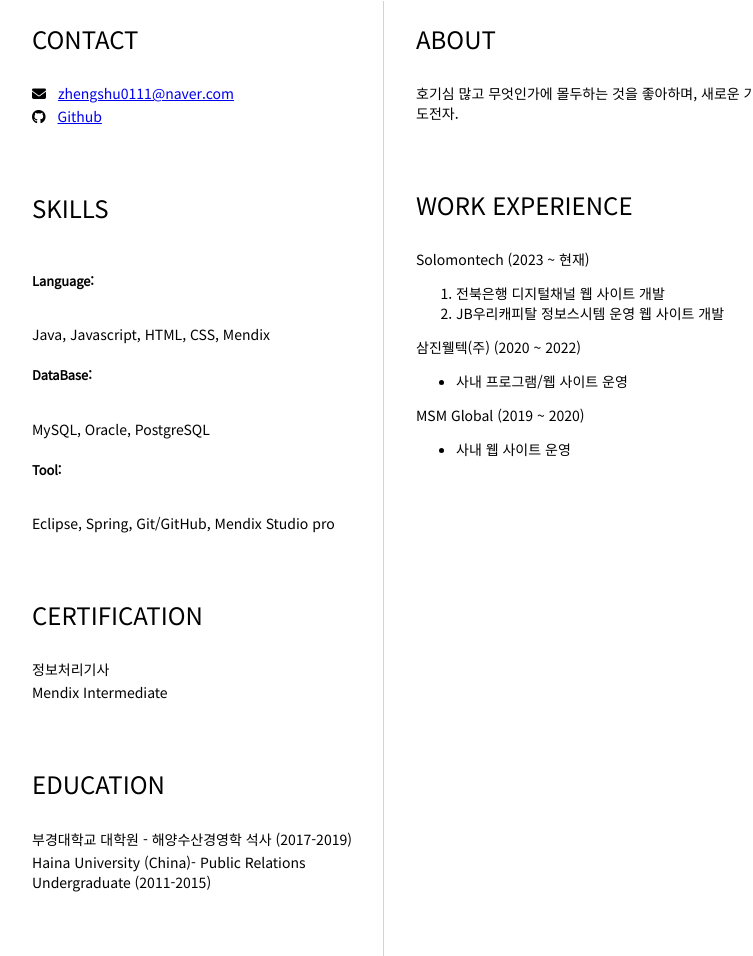
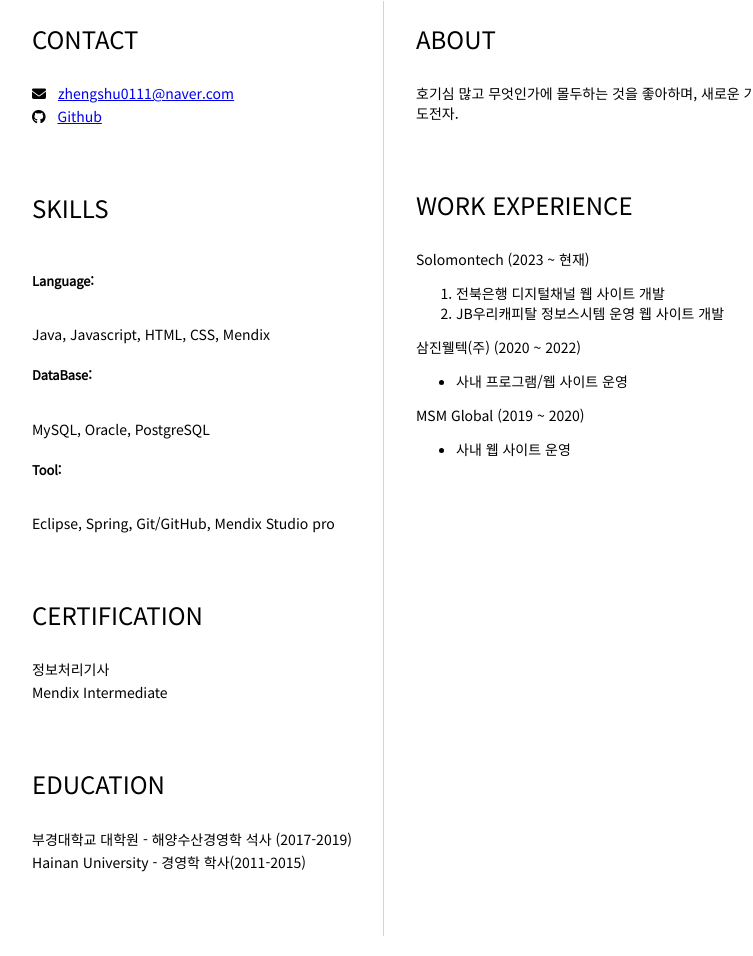
Before and after one commit to zshus/zshus.github.io, a plain HTML site: page index.html in a window 1280 px wide. Shown: the part 258-1214 px from the top of the page, without its empty margins (160-913 px from the left). Drawn offline with Linux system fonts and the light colour scheme.

Commit message:
내용 작성

```diff
--- a/index.html
+++ b/index.html
@@ -13,21 +13,16 @@
 <body>
 
     <header id="header">
-        <!-- 이력서 헤더 : 이름과 타이틀 작성  #87C540-->
         <img src="myimg.jpg" alt="사진" style="float: left;border: 5px double #87C5; width:100px; height:130px;">
-
-
         <h1 id="myname">이름</h1>
         <hr>
         웹 개발자 (Java, Mendix)
         <hr>
       </header>
-
       <main>
         <article id="mainLeft">
           <section>
             <h2>CONTACT</h2>
-            <!-- 소셜 미디어를 비롯한 연락처 정보 -->
             <p>
                 <i class="fa fa-envelope" aria-hidden="true"></i>
                 <a href="mailto:zhengshu0111@naver.com">zhengshu0111@naver.com</a>
@@ -39,38 +34,28 @@
           </section>
           <section>
             <h2>SKILLS</h2>
-            <!-- 자신이 잘할 수 있는 분야 -->
             <h5>Language:</h5><p> Java, Javascript, HTML, CSS, Mendix </p>
             <h5>DataBase:</h5><p> MySQL, Oracle, PostgreSQL </p>
             <h5>Tool:</h5><p>  Eclipse, Spring, Git/GitHub, Mendix Studio pro </p>
           </section>
           <section>
             <h2>CERTIFICATION</h2>
-            <!-- 자격증 -->
             <p>정보처리기사</p>
             <p>Mendix Intermediate</p>
-            <!-- <ol>
-                <li>정보처리기사</li>
-                <li>Mendix Intermediate</li>
-            </ol>                    -->
           </section>
           <section>
             <h2>EDUCATION</h2>
-            <!-- 학력 -->
             <p>부경대학교 대학원 - 해양수산경영학 석사 (2017-2019)</p>
-            <p>Haina University (China)- Public Relations Undergraduate (2011-2015)</p>
+            <p>Hainan University - 경영학 학사(2011-2015)</p>
           </section>
         </article>
         <article id="mainRight">
           <section>
             <h2>ABOUT</h2>
-            <!-- 자기 소개 -->
             <p>호기심 많고 무엇인가에 몰두하는 것을 좋아하며, 새로운 기술을 익히는 것을 주저하지 않는 도전자.</p>
           </section>
           <section>
             <h2>WORK EXPERIENCE</h2>
-            <!-- 경력 작성 -->
-            <!--  <h3>직책</h3> -->
             <p>Solomontech (2023 ~ 현재)</p>
             <ol>
               <li>전북은행 디지털채널 웹 사이트 개발</li>
@@ -84,15 +69,7 @@
             <ul>
               <li>사내 웹 사이트 운영</li>
             </ul>
-            <!--<h3>수상 경력</h3>
-            <ul>
-              <li>수상 경력이 있다면 여기에</li>
-              <li>또다른 수상 경력은 여기에</li>
-            </ul>-->
           </section>
-          <!-- <section>
-            <h2>WORK EXPERIENCE</h2>
-          </section> -->
         </article>
       </main>
 </body>
```
